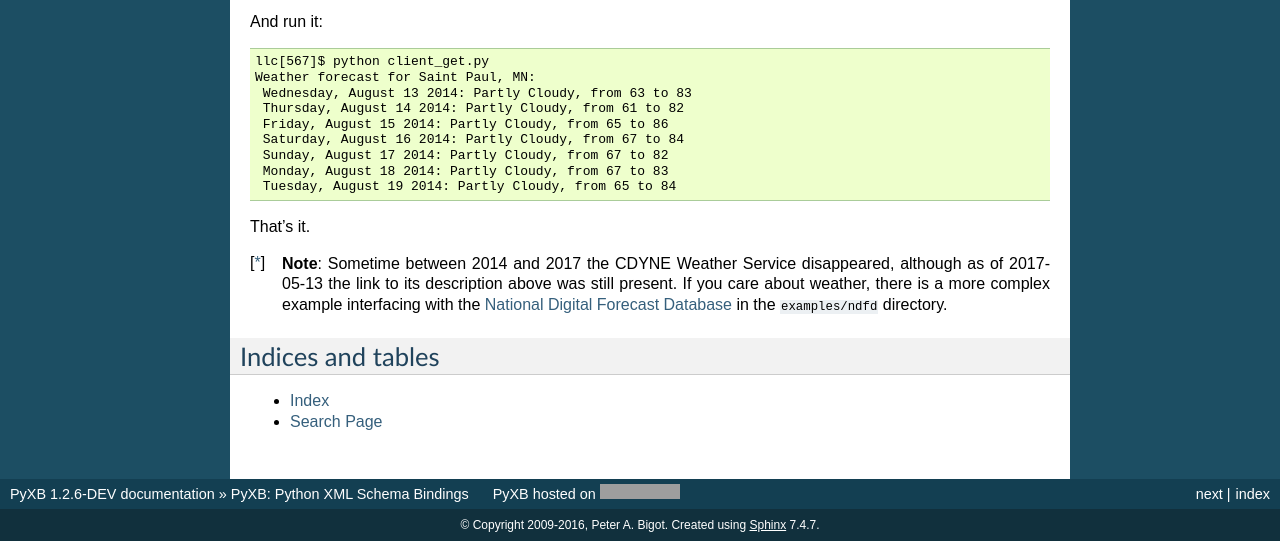
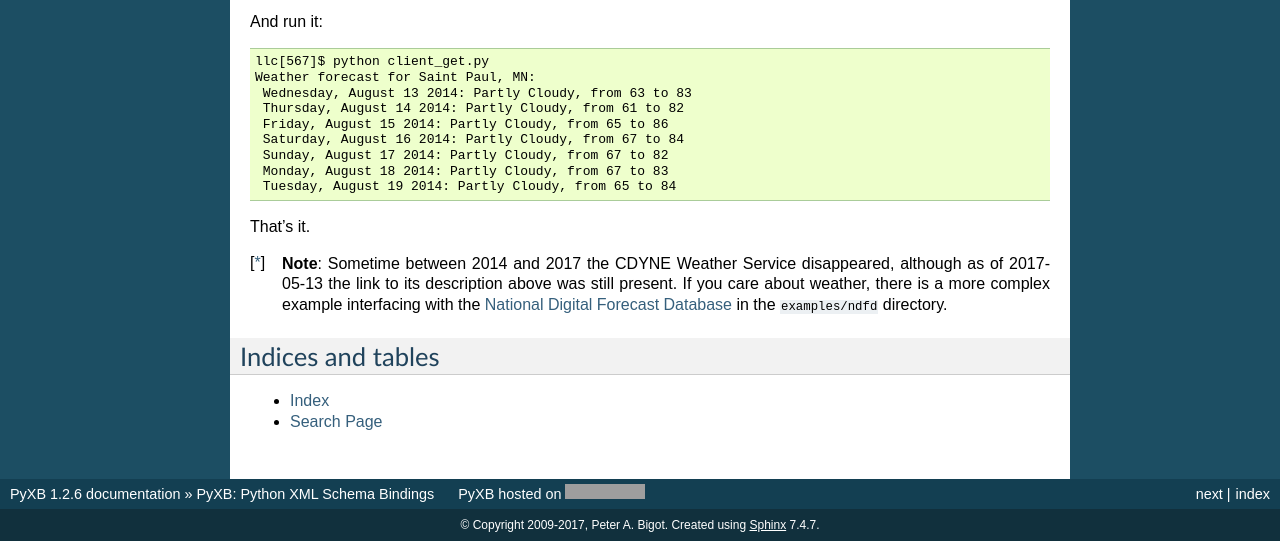
Before and after one commit to pabigot/pyxb, a Sphinx documentation site: the page built from doc/index.txt, in a window 1280 px wide and 900 px high, scrolled down 1043 px, cut to the strip 359-900 px from the top of the window. Built offline with Sphinx 7.4.7, drawn with Linux system fonts in a browser that asks for light colours; pages that are not in the unit, such as notebooks, are missing from menus; some of the changed text lies outside the part shown; grey boxes are pictures that could not be loaded.

Commit message:
Version number updated for release 1.2.6

```diff
--- a/README.txt
+++ b/README.txt
@@ -1,5 +1,5 @@
 PyXB -- Python W3C XML Schema Bindings
-Version 1.2.6-DEV
+Version 1.2.6
 
 The source releases includes pre-built bundles for common XML namespaces,
 assorted web service namespaces, and SAML.  A bundle with over 75 namespaces
--- a/doc/conf.py
+++ b/doc/conf.py
@@ -43,7 +43,7 @@ master_doc = 'index'
 
 # General information about the project.
 project = 'PyXB'
-copyright = '2009-2016, Peter A. Bigot'
+copyright = '2009-2017, Peter A. Bigot'
 
 # The version info for the project you're documenting, acts as replacement for
 # |version| and |release|, also used in various other places throughout the
@@ -52,7 +52,7 @@ copyright = '2009-2016, Peter A. Bigot'
 # The short X.Y version.
 version = '1.2'
 # The full version, including alpha/beta/rc tags.
-release = '1.2.6-DEV'
+release = '1.2.6'
 
 # The language for content autogenerated by Sphinx. Refer to documentation
 # for a list of supported languages.
--- a/pyxb/__init__.py
+++ b/pyxb/__init__.py
@@ -61,7 +61,7 @@ class cscRoot (object):
         if issubclass(self.__class__.mro()[-2], ( list, dict )):
             super(cscRoot, self).__init__(*args)
 
-__version__ = '1.2.6-DEV'
+__version__ = '1.2.6'
 """The version of PyXB"""
 
 __url__ = 'http://pyxb.sourceforge.net'
--- a/setup.py
+++ b/setup.py
@@ -4,7 +4,7 @@ from __future__ import print_function
 import sys
 
 # The current version of the system.  Format is #.#.#[-DEV].
-version = '1.2.6-DEV'
+version = '1.2.6'
 
 # Require Python 2.6 or higher or Python 3.1 or higher
 if (sys.version_info[:2] < (2, 6)) or ((sys.version_info[0] == 3) and sys.version_info[:2] < (3, 1)):
```
Also changed, not shown: other parts of README.txt (+1 -1 lines).
